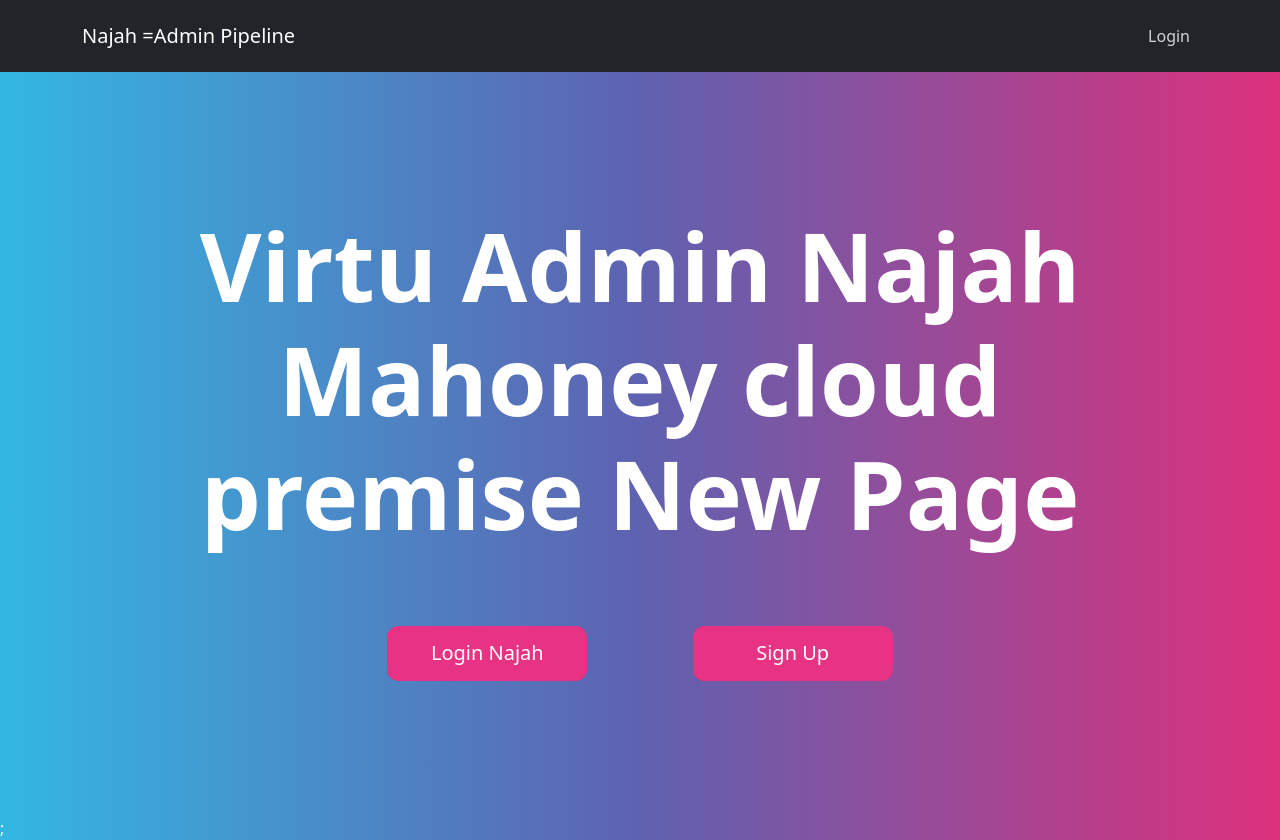
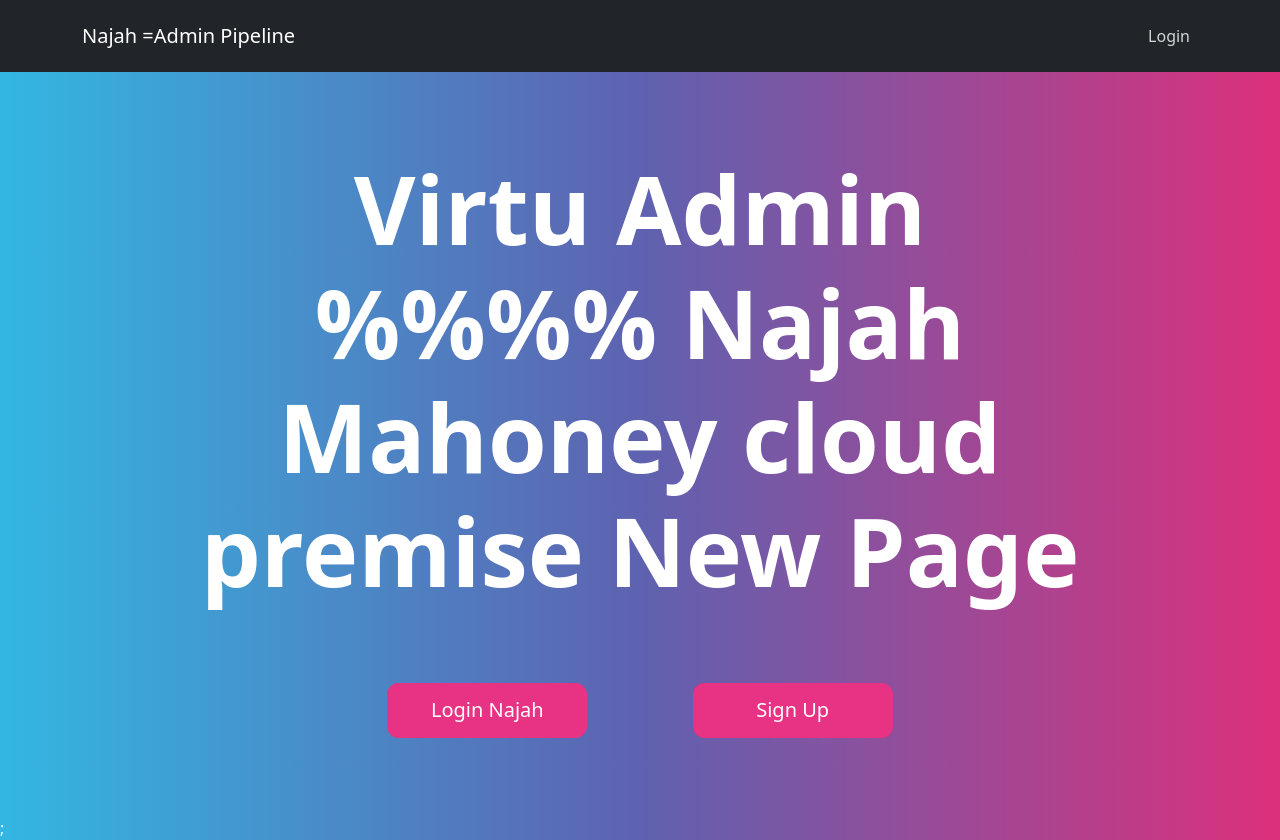
Before and after one commit to najahmahoneyIBM/frontend, a React (Create React App) app: page / in a window 1280 px wide. Built offline with nearby package versions, Linux system fonts and the light colour scheme.

Commit message:
2nd test commit

```diff
--- a/src/screens/LandingPage/LandingPage.js
+++ b/src/screens/LandingPage/LandingPage.js
@@ -20,7 +20,7 @@ function LandingPage({ history }) {
         <Row>
           <div className="intro-text">
             <div>
-              <h1 className="title">Virtu Admin Najah Mahoney cloud premise New Page</h1>
+              <h1 className="title">Virtu Admin %%%% Najah Mahoney cloud premise New Page</h1>
               <h2 className="subtitle"></h2>
             </div>
             <div className="buttonContainer">
```
